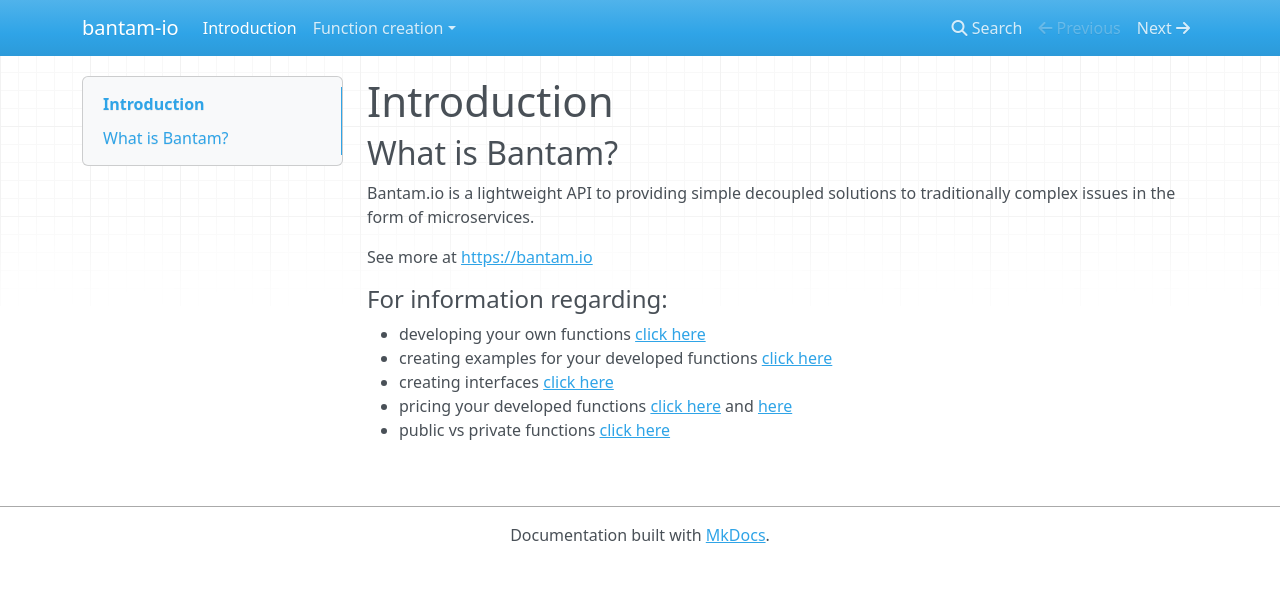
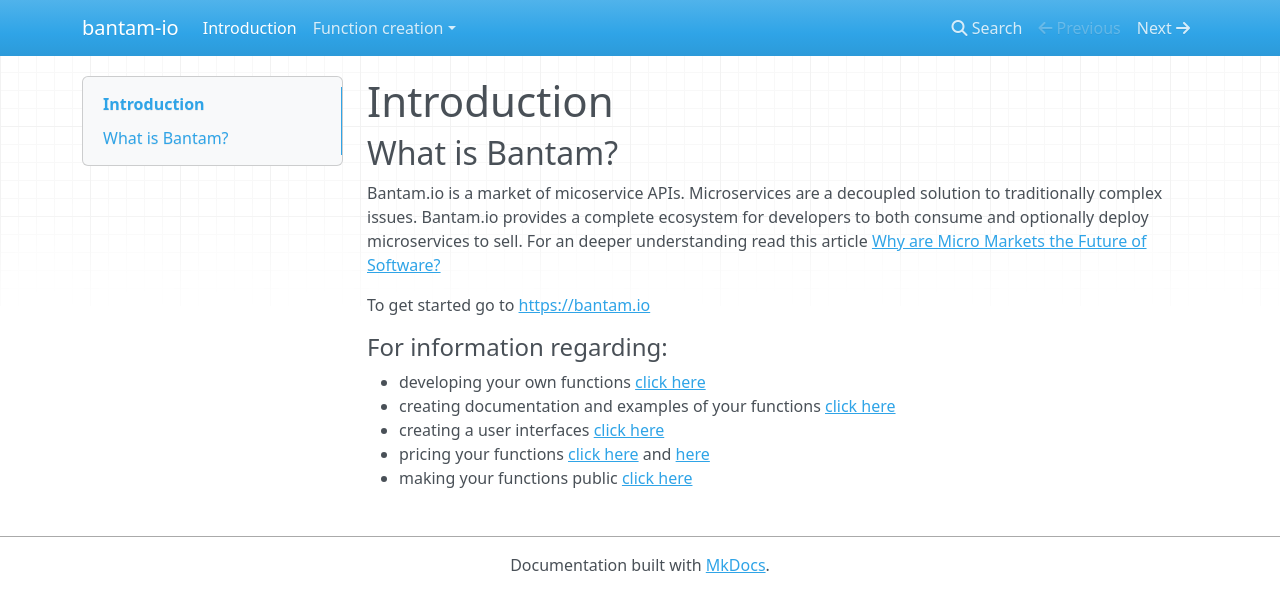
Before and after one commit to bantam-io/docs, an MkDocs documentation site: the page built from docs/index.md, in a window 1280 px wide. Shown: the top 612 px of the page. Built offline with MkDocs 1.6.1, drawn with Linux system fonts in a browser that asks for light colours; nearby versions of some CDN libraries.

Commit message:
Updating language

```diff
--- a/docs/index.md
+++ b/docs/index.md
@@ -2,14 +2,14 @@
 
 ## What is Bantam?
 
-Bantam.io is a lightweight API to providing simple decoupled solutions to traditionally complex issues in the form of microservices.
+Bantam.io is a market of micoservice APIs. Microservices are a decoupled solution to traditionally complex issues. Bantam.io provides a complete ecosystem for developers to both consume and optionally deploy microservices to sell. For an deeper understanding read this article [Why are Micro Markets the Future of Software?](https://medium.com/@bantambobby/4b2bf59f1b0c)
 
-See more at [https://bantam.io](https://bantam.io)
+To get started go to [https://bantam.io](https://bantam.io)
 
 #### For information regarding:
 
 - developing your own functions [click here](./function-creation/function-creation.md)
-- creating examples for your developed functions [click here](./function-creation/examples.md)
-- creating interfaces [click here](./function-creation/interfaces.md)
-- pricing your developed functions [click here](./function-creation/pricing.md) and [here](./function-creation/making-money.md)
-- public vs private functions [click here](./function-creation/public-functions.md)
+- creating documentation and examples of your functions [click here](./function-creation/examples.md)
+- creating a user interfaces [click here](./function-creation/interfaces.md)
+- pricing your functions [click here](./function-creation/pricing.md) and [here](./function-creation/making-money.md)
+- making your functions public [click here](./function-creation/public-functions.md)
```
